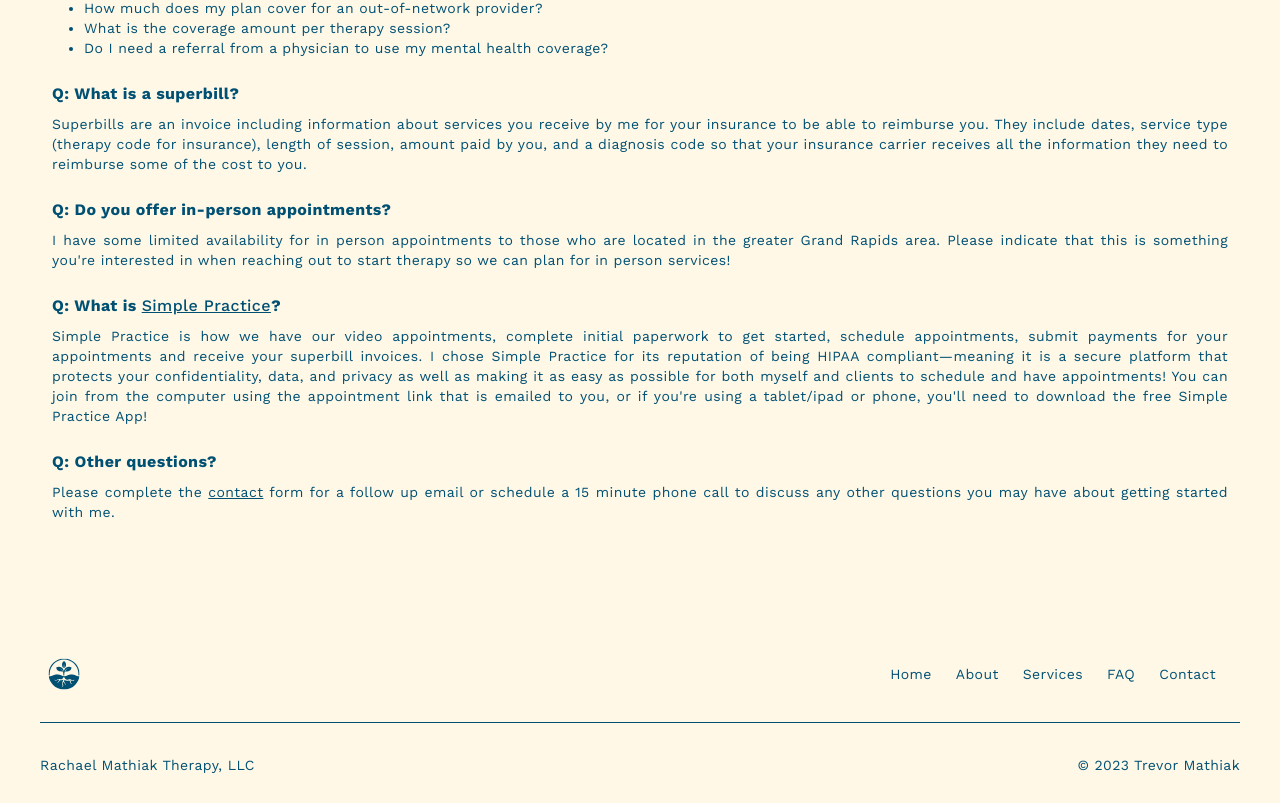
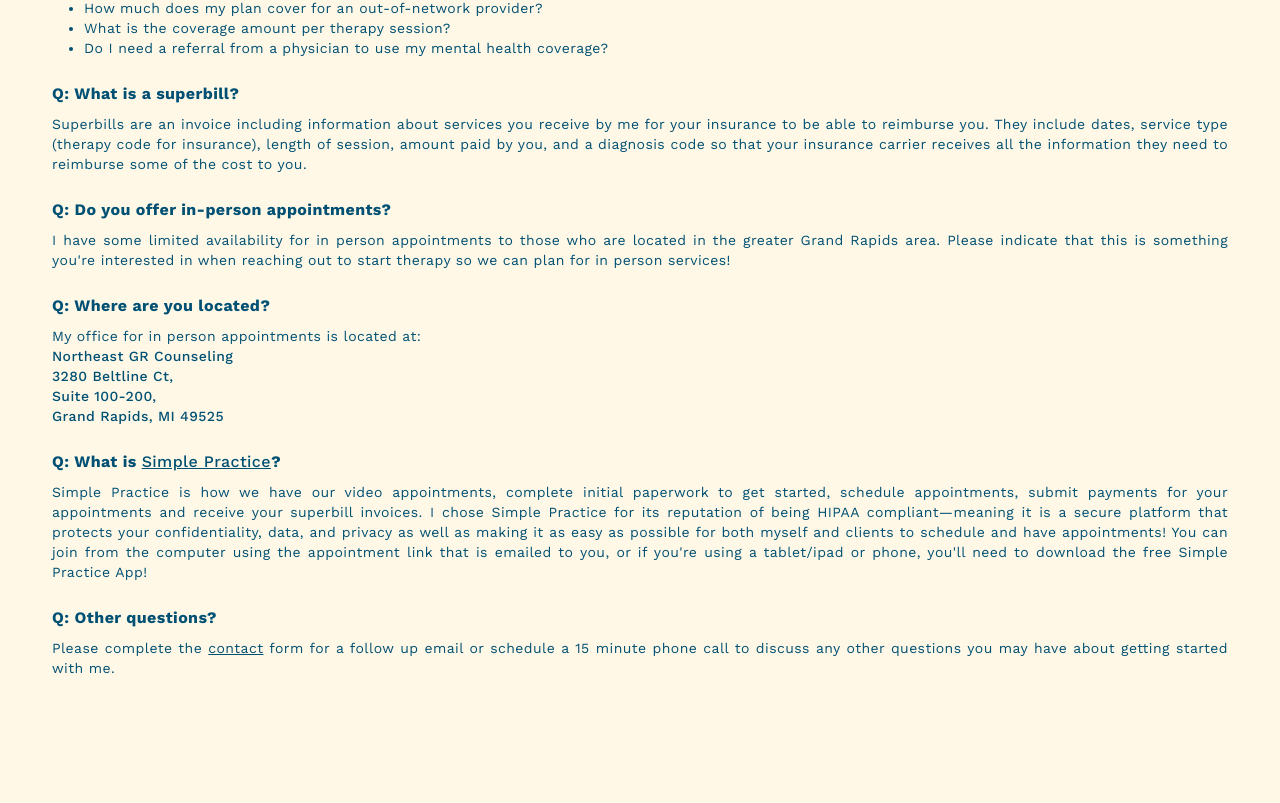
Before and after one commit to trroev/guided-growth-with-rachael, a Next.js app: page /faq in a window 1280 px wide. Shown: the part 567-1370 px from the top of the page. Built offline with nearby package versions, Linux system fonts and the light colour scheme.

Commit message:
upated faq and contact

```diff
--- a/pages/contact.tsx
+++ b/pages/contact.tsx
@@ -15,7 +15,7 @@ const Contact = () => {
           </p>
           <h2 className="py-4 text-center">Get In Touch</h2>
           <div className="flex flex-col py-4">
-            <div className="mx-auto px-12 py-3 mb-6 border rounded-md border-green sm:mx-0 sm:px-0 sm:flex sm:justify-around lg:mx-20">
+            {/* <div className="mx-auto px-12 py-3 mb-6 border rounded-md border-green sm:mx-0 sm:px-0 sm:flex sm:justify-around lg:mx-20">
               <p className="flex items-center gap-3 pb-6 sm:pb-0">
                 <Icons.phone size={16} aria-hidden="true" />
                 <a
@@ -37,12 +37,12 @@ const Contact = () => {
                 >
                   3280 Beltline Ct,
                   <br />
-                  Suite 100/200,
+                  Suite 100-200,
                   <br />
                   Grand Rapids, MI 49525
                 </a>
               </p>
-            </div>
+            </div> */}
             <p className="py-4 text-center">
               Please fill out the form below, and I will get back to
               you within two business days. I look forward to speaking
--- a/pages/faq.tsx
+++ b/pages/faq.tsx
@@ -96,6 +96,30 @@ const FAQ = () => (
           </div>
           <div className="px-4 pb-6">
             <div className="pb-2">
+              <h5>Q: Where are you located?</h5>
+            </div>
+            <p className="text-sm md: text-justify">
+              My office for in person appointments is located at:
+              <br />
+              <a
+                href="https://goo.gl/maps/tHqEQhXzTzk6homHA"
+                target="_blank"
+                rel="noopener noreferrer"
+                aria-label="link to location on Google Maps"
+                className="font-medium hover:underline"
+              >
+                Northeast GR Counseling
+                <br />
+                3280 Beltline Ct,
+                <br />
+                Suite 100-200,
+                <br />
+                Grand Rapids, MI 49525
+              </a>
+            </p>
+          </div>
+          <div className="px-4 pb-6">
+            <div className="pb-2">
               <h5>
                 Q: What is{" "}
                 <a
```
